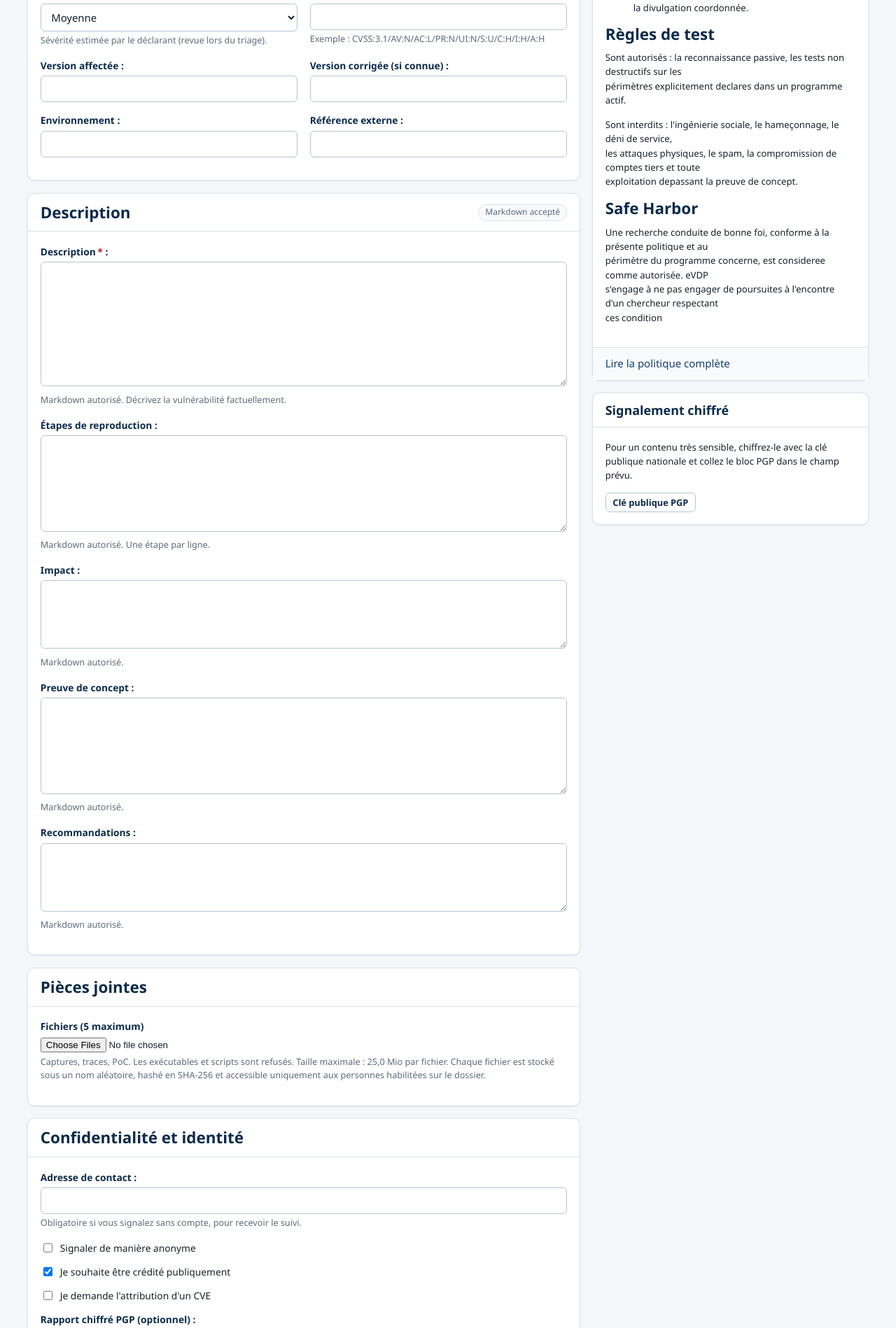
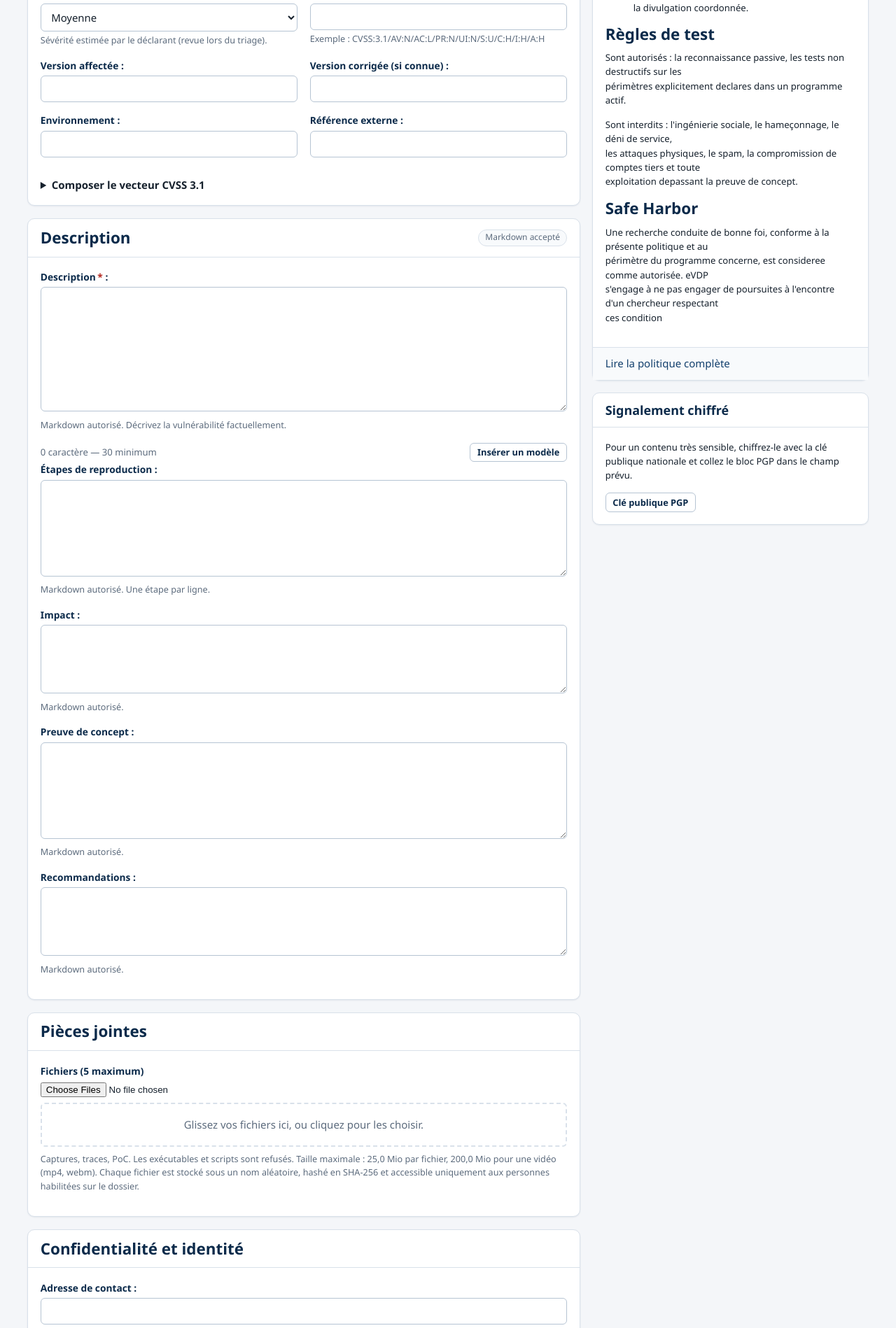
Before and after one commit to Faso-Shield/eVDP, a Django app: page /report/ in a window 1280 px wide. Shown: the part 997-2895 px from the top of the page at 70% size. Run offline with Django 5.2, Linux system fonts and the light colour scheme; data that the repository does not hold is empty; parts of the project's set-up code (start-up, migrations or seed data) failed here and were passed over.

Commit message:
Signalement : formulaire assiste
- Regles du programme annoncees des son choix : le motif de refus que le
  serveur opposerait a ce declarant (Program.reporter_rejection, avec et
  sans anonymat) s'affiche avant la redaction, la case « anonyme » se
  desactive quand le programme le refuse
- Case « credit public » desactivee en mode anonyme, avec l'explication
- Champ « organisation hors liste » masque quand une organisation est
  choisie
- Compteur de la description (30 caracteres minimum) et modele a inserer
- Rappel du chiffrement PGP quand la gravite declaree est critique
- Calculateur CVSS 3.1 a boutons, qui remplit le champ vecteur (un vecteur
  4.0 reste saisissable a la main)
- Zone de depot par glisser-deposer, liste des fichiers retirables, limite
  du nombre de fichiers annoncee avant l'envoi

Aucun brouillon n'est enregistre dans le navigateur : le detail d'une
vulnerabilite non corrigee y resterait en clair. Sans JavaScript, le
formulaire fonctionne a l'identique.

```diff
--- a/apps/reports/views.py
+++ b/apps/reports/views.py
@@ -1,4 +1,6 @@
 """Vue publique de signalement d'une vulnerabilite."""
+
+import json
 
 from django.contrib import messages
 from django.core.exceptions import ValidationError
@@ -14,7 +16,7 @@ from apps.programs.models import Program
 from apps.vulnerabilities.constants import ReportSource
 
 from .forms import TrackingCodeForm, VulnerabilityReportForm
-from .services import may_report, submit_report
+from .services import MAX_SUBMISSION_FILES, may_report, submit_report
 
 
 @rate_limited("report")
@@ -89,6 +91,8 @@ def submit(request):
         {
             "form": form,
             "program": program,
+            "program_rules": _program_rules(request.user),
+            "max_attachments": MAX_SUBMISSION_FILES,
             "policy_excerpt": render_markdown(policy[:1200]),
             "delai_verification": grace_deadline(request.user),
             # Meme annonce que sur la fiche du programme : un visiteur sans
@@ -99,6 +103,20 @@ def submit(request):
             ),
         },
     )
+
+
+def _program_rules(user):
+    """Motifs de refus de chaque programme public pour ce declarant, avec et
+    sans anonymat : le formulaire les annonce des le choix du programme, avec
+    le texte meme du refus qu'il recevrait a l'envoi."""
+    rules = {
+        str(program.pk): {
+            "refus": program.reporter_rejection(user) or "",
+            "refus_anonyme": program.reporter_rejection(user, is_anonymous=True) or "",
+        }
+        for program in Program.objects.public()
+    }
+    return json.dumps(rules)
 
 
 def submitted(request):
--- a/static/css/evdp.css
+++ b/static/css/evdp.css
@@ -789,3 +789,28 @@ table.table td { overflow-wrap: normal; }
   .case-layout > .case-main, .case-layout > .case-side { display: contents; }
   .case-layout .action-card { order: -1; }
 }
+
+/* ---------------------------------------------------------------------------
+   Formulaire de signalement assiste (static/js/report-submit.js)
+   --------------------------------------------------------------------------- */
+.dropzone {
+  margin-top: .5rem; padding: 1.1rem; text-align: center; cursor: pointer;
+  border: 2px dashed var(--border); border-radius: var(--radius); color: var(--text-muted);
+}
+.dropzone:focus, .dropzone.dragover { border-color: var(--evdp-accent); background: var(--evdp-accent-light); }
+.file-list { list-style: none; padding: 0; margin: .5rem 0 0; }
+.file-list-item {
+  display: flex; justify-content: space-between; align-items: center; gap: .5rem;
+  padding: .3rem 0; border-bottom: 1px solid var(--border); font-size: .88rem;
+}
+.cvss-calculator { margin-top: .8rem; }
+.cvss-calculator summary { cursor: pointer; font-weight: 600; }
+.cvss-metric { display: flex; flex-wrap: wrap; align-items: center; gap: .4rem; margin: .45rem 0; }
+.cvss-metric-label { min-width: 11rem; font-size: .85rem; color: var(--text-muted); }
+.cvss-options { display: flex; flex-wrap: wrap; gap: .25rem; }
+.cvss-option {
+  font: inherit; font-size: .8rem; padding: .25rem .6rem; cursor: pointer;
+  border: 1px solid var(--border); border-radius: 999px; background: transparent; color: inherit;
+}
+.cvss-option.selected { background: var(--evdp-accent); border-color: var(--evdp-accent); color: #fff; }
+#description-counter.counter-ok { color: var(--evdp-accent); }
--- /dev/null
+++ b/static/js/report-submit.js
@@ -0,0 +1,250 @@
+"use strict";
+/* Formulaire de signalement assiste.
+ *
+ * Tout ce qui suit guide la saisie ; rien ne remplace la validation serveur
+ * (VulnerabilityReportForm), qui reste seule juge. Sans JavaScript, le
+ * formulaire fonctionne a l'identique.
+ *
+ * Volontairement absent : un brouillon enregistre dans le navigateur. Le
+ * detail d'une vulnerabilite non corrigee resterait en clair sur le poste.
+ */
+(function () {
+  var form = document.getElementById("report-form");
+  if (!form) return;
+
+  function byId(id) { return document.getElementById(id); }
+
+  // ------------------------------------------ regles du programme choisi
+  // Motifs calcules cote serveur par Program.reporter_rejection, pour ce
+  // declarant : le meme texte que le refus qu'il recevrait a l'envoi.
+  var rules = {};
+  try { rules = JSON.parse(form.dataset.programRules || "{}"); } catch (e) { rules = {}; }
+  var programField = byId("id_program");
+  var anonymousField = byId("id_is_anonymous");
+  var creditField = byId("id_wants_credit");
+  var ruleNotice = byId("program-rule-notice");
+  var creditHint = byId("wants-credit-hint");
+
+  function refreshRules() {
+    var rule = programField ? rules[programField.value] : null;
+    var anonymous = anonymousField && anonymousField.checked;
+    if (anonymousField) {
+      // Un programme qui refuse l'anonymat : la case n'a pas de sens.
+      var anonymousRefused = !!(rule && rule.refus_anonyme);
+      anonymousField.disabled = anonymousRefused;
+      if (anonymousRefused) anonymousField.checked = false;
+      anonymous = anonymousField.checked;
+    }
+    if (ruleNotice) {
+      var message = rule ? (anonymous ? rule.refus_anonyme : rule.refus) : "";
+      ruleNotice.textContent = message || "";
+      ruleNotice.hidden = !message;
+    }
+    if (creditField) {
+      // Le credit public nommerait un declarant qui a choisi l'anonymat.
+      creditField.disabled = anonymous;
+      if (anonymous) creditField.checked = false;
+      if (creditHint) creditHint.hidden = !anonymous;
+    }
+  }
+  if (programField) programField.addEventListener("change", refreshRules);
+  if (anonymousField) anonymousField.addEventListener("change", refreshRules);
+  refreshRules();
+
+  // ------------------------------------ organisation hors liste seulement
+  var orgSelect = byId("id_affected_organization");
+  var orgNameField = byId("id_affected_organization_name");
+  if (orgSelect && orgNameField) {
+    var orgNameWrapper = orgNameField.closest(".form-field");
+    var refreshOrgName = function () {
+      if (orgNameWrapper) orgNameWrapper.hidden = !!orgSelect.value && !orgNameField.value;
+    };
+    orgSelect.addEventListener("change", refreshOrgName);
+    refreshOrgName();
+  }
+
+  // --------------------------------------------- description : compteur
+  var MIN_DESCRIPTION = 30;
+  var description = byId("id_description");
+  var counter = byId("description-counter");
+  function refreshCounter() {
+    if (!description || !counter) return;
+    var length = description.value.trim().length;
+    counter.textContent = length + " caractère" + (length > 1 ? "s" : "") +
+      (length < MIN_DESCRIPTION ? " — " + MIN_DESCRIPTION + " minimum" : "");
+    counter.classList.toggle("counter-ok", length >= MIN_DESCRIPTION);
+  }
+  if (description) description.addEventListener("input", refreshCounter);
+  refreshCounter();
+
+  var templateButton = byId("insert-template");
+  if (templateButton && description) {
+    templateButton.hidden = false;
+    templateButton.addEventListener("click", function () {
+      if (description.value.trim() && !window.confirm("Remplacer le texte actuel par le modèle ?")) {
+        return;
+      }
+      description.value =
+        "## Résumé\n\nLa vulnérabilité en une ou deux phrases.\n\n" +
+        "## Composant concerné\n\nPage, point d'API ou service, et version si connue.\n\n" +
+        "## Cause supposée\n\nCe qui rend l'attaque possible.\n";
+      refreshCounter();
+      description.focus();
+    });
+  }
+
+  // ------------------------------------ gravite critique : rappel PGP
+  var severityField = byId("id_reported_severity");
+  var pgpField = byId("id_pgp_payload");
+  var pgpHint = byId("pgp-severity-hint");
+  function refreshPgpHint() {
+    if (!severityField || !pgpHint) return;
+    pgpHint.hidden = !(severityField.value === "CRITICAL" && !(pgpField && pgpField.value.trim()));
+  }
+  if (severityField) severityField.addEventListener("change", refreshPgpHint);
+  if (pgpField) pgpField.addEventListener("input", refreshPgpHint);
+  refreshPgpHint();
+
+  // --------------------------------------------- calculateur CVSS 3.1
+  // Remplit le champ vecteur ; un vecteur 4.0 reste saisissable a la main.
+  var METRICS = [
+    ["AV", "Vecteur d'attaque", [["N", "Réseau"], ["A", "Adjacent"], ["L", "Local"], ["P", "Physique"]]],
+    ["AC", "Complexité", [["L", "Faible"], ["H", "Élevée"]]],
+    ["PR", "Privilèges requis", [["N", "Aucun"], ["L", "Faibles"], ["H", "Élevés"]]],
+    ["UI", "Interaction utilisateur", [["N", "Aucune"], ["R", "Requise"]]],
+    ["S", "Portée", [["U", "Inchangée"], ["C", "Modifiée"]]],
+    ["C", "Confidentialité", [["N", "Aucun"], ["L", "Faible"], ["H", "Élevé"]]],
+    ["I", "Intégrité", [["N", "Aucun"], ["L", "Faible"], ["H", "Élevé"]]],
+    ["A", "Disponibilité", [["N", "Aucun"], ["L", "Faible"], ["H", "Élevé"]]]
+  ];
+  var vectorField = byId("id_cvss_vector");
+  var calculator = byId("cvss-calculator");
+  var metricsBox = byId("cvss-metrics");
+  var readout = byId("cvss-readout");
+  if (vectorField && calculator && metricsBox && readout) {
+    calculator.hidden = false;
+    var selection = {};
+    var existing = /^CVSS:3\.[01]\/(.*)$/.exec(vectorField.value.trim());
+    if (existing) {
+      existing[1].split("/").forEach(function (part) {
+        var pair = part.split(":");
+        if (pair.length === 2) selection[pair[0]] = pair[1];
+      });
+    }
+    var buildVector = function () {
+      var codes = METRICS.map(function (metric) { return metric[0]; });
+      var complete = codes.every(function (code) { return selection[code]; });
+      if (complete) {
+        vectorField.value = "CVSS:3.1/" + codes.map(function (code) {
+          return code + ":" + selection[code];
+        }).join("/");
+        readout.textContent = vectorField.value;
+      } else {
+        readout.textContent = "Choisissez une valeur par ligne pour composer le vecteur.";
+      }
+    };
+    METRICS.forEach(function (metric) {
+      var row = document.createElement("div");
+      row.className = "cvss-metric";
+      var title = document.createElement("span");
+      title.className = "cvss-metric-label";
+      title.textContent = metric[1];
+      row.appendChild(title);
+      var options = document.createElement("div");
+      options.className = "cvss-options";
+      metric[2].forEach(function (option) {
+        var button = document.createElement("button");
+        button.type = "button";
+        button.className = "cvss-option" + (selection[metric[0]] === option[0] ? " selected" : "");
+        button.textContent = option[1];
+        button.setAttribute("aria-pressed", selection[metric[0]] === option[0] ? "true" : "false");
+        button.addEventListener("click", function () {
+          selection[metric[0]] = option[0];
+          Array.prototype.forEach.call(options.children, function (sibling) {
+            sibling.classList.remove("selected");
+            sibling.setAttribute("aria-pressed", "false");
+          });
+          button.classList.add("selected");
+          button.setAttribute("aria-pressed", "true");
+          buildVector();
+        });
+        options.appendChild(button);
+      });
+      row.appendChild(options);
+      metricsBox.appendChild(row);
+    });
+    if (existing) buildVector();
+  }
+
+  // -------------------------------------- pieces jointes : depot et liste
+  var dropzone = byId("dropzone");
+  var fileInput = byId("attachments");
+  var fileList = byId("file-list");
+  var fileWarning = byId("file-limit-warning");
+  var maxFiles = parseInt(form.dataset.maxAttachments, 10) || 5;
+  if (dropzone && fileInput && fileList && window.DataTransfer) {
+    dropzone.hidden = false;
+    var files = [];
+    var render = function () {
+      var transfer = new DataTransfer();
+      files.forEach(function (file) { transfer.items.add(file); });
+      fileInput.files = transfer.files;
+      fileList.textContent = "";
+      files.forEach(function (file, index) {
+        var item = document.createElement("li");
+        item.className = "file-list-item";
+        var label = document.createElement("span");
+        var size = file.size >= 1048576
+          ? (file.size / 1048576).toFixed(1) + " Mo"
+          : Math.max(1, Math.round(file.size / 1024)) + " Ko";
+        label.textContent = file.name + " (" + size + ")";
+        var remove = document.createElement("button");
+        remove.type = "button";
+        remove.className = "btn btn-sm btn-outline";
+        remove.textContent = "Retirer";
+        remove.addEventListener("click", function () {
+          files.splice(index, 1);
+          if (fileWarning) fileWarning.hidden = true;
+          render();
+        });
+        item.appendChild(label);
+        item.appendChild(remove);
+        fileList.appendChild(item);
+      });
+    };
+    var add = function (incoming) {
+      var refused = 0;
+      Array.prototype.forEach.call(incoming, function (file) {
+        if (files.length < maxFiles) files.push(file); else refused += 1;
+      });
+      if (fileWarning) {
+        fileWarning.hidden = refused === 0;
+        fileWarning.textContent = refused
+          ? refused + " fichier(s) non ajouté(s) : " + maxFiles + " au maximum par envoi."
+          : "";
+      }
+      render();
+    };
+    fileInput.addEventListener("change", function () {
+      var picked = Array.prototype.slice.call(fileInput.files);
+      add(picked);
+    });
+    dropzone.addEventListener("click", function () { fileInput.click(); });
+    dropzone.addEventListener("keydown", function (event) {
+      if (event.key === "Enter" || event.key === " ") { event.preventDefault(); fileInput.click(); }
+    });
+    ["dragenter", "dragover"].forEach(function (name) {
+      dropzone.addEventListener(name, function (event) {
+        event.preventDefault();
+        dropzone.classList.add("dragover");
+      });
+    });
+    ["dragleave", "drop"].forEach(function (name) {
+      dropzone.addEventListener(name, function () { dropzone.classList.remove("dragover"); });
+    });
+    dropzone.addEventListener("drop", function (event) {
+      event.preventDefault();
+      if (event.dataTransfer) add(event.dataTransfer.files);
+    });
+  }
+})();
--- a/templates/reports/submit.html
+++ b/templates/reports/submit.html
@@ -1,6 +1,7 @@
 {% extends "base.html" %}
 {% load evdp_tags %}
-{% block head %}{% include "partials/select_enhance.html" %}{% endblock %}
+{% load static %}
+{% block head %}{% include "partials/select_enhance.html" %}<script src="{% static 'js/report-submit.js' %}" defer></script>{% endblock %}
 {% block title %}Signaler une vulnérabilité{% endblock %}
 
 {% block content %}
@@ -56,7 +57,8 @@
 
 <div class="split-layout">
   <div>
-    <form method="post" enctype="multipart/form-data" novalidate>
+    <form method="post" enctype="multipart/form-data" novalidate id="report-form"
+          data-program-rules="{{ program_rules }}" data-max-attachments="{{ max_attachments }}">
       {% csrf_token %}
       <p class="form-legend">
         Les champs suivis d'une <abbr class="required" title="Champ obligatoire">*</abbr>
@@ -74,6 +76,7 @@
             {% include "partials/form_field.html" with field=form.affected_organization_name %}
             {% include "partials/form_field.html" with field=form.product %}
           </div>
+          <div class="notice" id="program-rule-notice" role="status" hidden></div>
           <div class="help">
             <abbr class="required" title="Champ obligatoire">*</abbr>
             Renseignez au moins l'un de ces trois champs : le programme, l'organisation
@@ -97,6 +100,15 @@
             {% include "partials/form_field.html" with field=form.environment %}
             {% include "partials/form_field.html" with field=form.external_reference %}
           </div>
+          <div class="notice" id="pgp-severity-hint" hidden>
+            Gravité critique : envisagez de chiffrer les détails sensibles avec la
+            clé publique nationale (champ « bloc PGP » plus bas).
+          </div>
+          <details class="cvss-calculator" id="cvss-calculator" hidden>
+            <summary>Composer le vecteur CVSS 3.1</summary>
+            <div id="cvss-metrics"></div>
+            <p class="small mono" id="cvss-readout" aria-live="polite"></p>
+          </details>
         </div>
       </div>
 
@@ -107,6 +119,10 @@
         </div>
         <div class="card-body">
           {% include "partials/form_field.html" with field=form.description %}
+          <div class="flex-between small">
+            <span class="muted" id="description-counter" aria-live="polite"></span>
+            <button class="btn btn-sm btn-outline" type="button" id="insert-template" hidden>Insérer un modèle</button>
+          </div>
           {% include "partials/form_field.html" with field=form.steps_to_reproduce %}
           {% include "partials/form_field.html" with field=form.impact %}
           {% include "partials/form_field.html" with field=form.proof_of_concept %}
@@ -118,11 +134,17 @@
         <div class="card-header"><h2>Pièces jointes</h2></div>
         <div class="card-body">
           <div class="form-field">
-            <label for="attachments">Fichiers (5 maximum)</label>
+            <label for="attachments">Fichiers ({{ max_attachments }} maximum)</label>
             <input type="file" name="attachments" id="attachments" multiple required>
+            <div class="dropzone" id="dropzone" role="button" tabindex="0" hidden>
+              Glissez vos fichiers ici, ou cliquez pour les choisir.
+            </div>
+            <ul class="file-list" id="file-list"></ul>
+            <p class="small sla-text-breached" id="file-limit-warning" hidden></p>
             <div class="help">
               Captures, traces, PoC. Les exécutables et scripts sont refusés.
-              Taille maximale : {{ EVDP.MAX_ATTACHMENT_SIZE|filesizeformat }} par fichier.
+              Taille maximale : {{ EVDP.MAX_ATTACHMENT_SIZE|filesizeformat }} par fichier,
+              {{ EVDP.MAX_VIDEO_ATTACHMENT_SIZE|filesizeformat }} pour une vidéo (mp4, webm).
               Chaque fichier est stocké sous un nom aléatoire, hashé en SHA-256 et
               accessible uniquement aux personnes habilitées sur le dossier.
             </div>
@@ -138,6 +160,7 @@
           {% endif %}
           <div class="checkbox-field">{{ form.is_anonymous }}<label for="{{ form.is_anonymous.id_for_label }}">{{ form.is_anonymous.label }}</label></div>
           <div class="checkbox-field">{{ form.wants_credit }}<label for="{{ form.wants_credit.id_for_label }}">{{ form.wants_credit.label }}</label></div>
+          <p class="small muted" id="wants-credit-hint" hidden>Sans effet pour un signalement anonyme : le crédit public vous nommerait.</p>
           <div class="checkbox-field">{{ form.requests_cve }}<label for="{{ form.requests_cve.id_for_label }}">{{ form.requests_cve.label }}</label></div>
           {% include "partials/form_field.html" with field=form.pgp_payload %}
           <div class="checkbox-field">
```
Also changed, not shown: tests/test_reports.py (+14 -0 lines).
